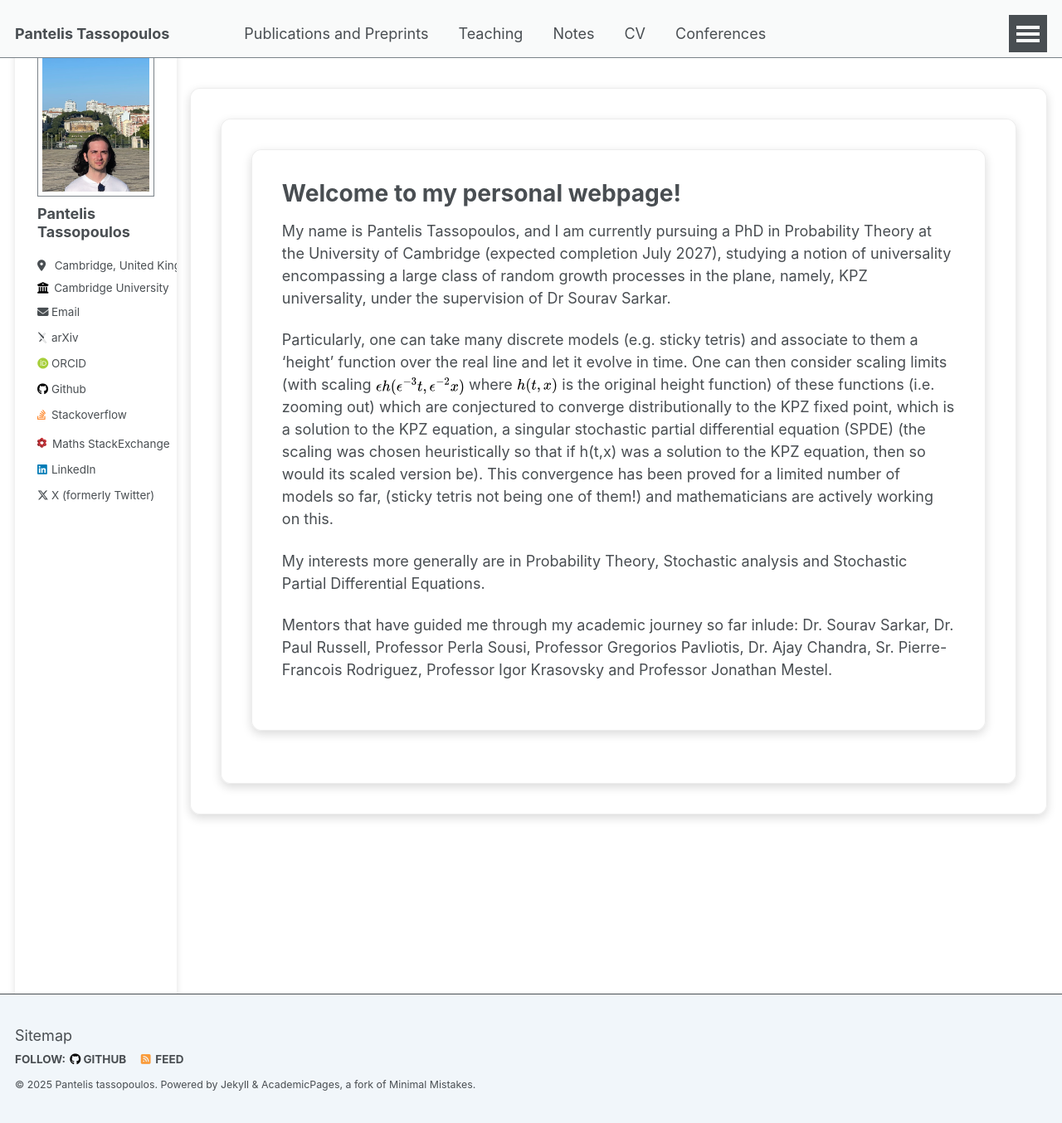
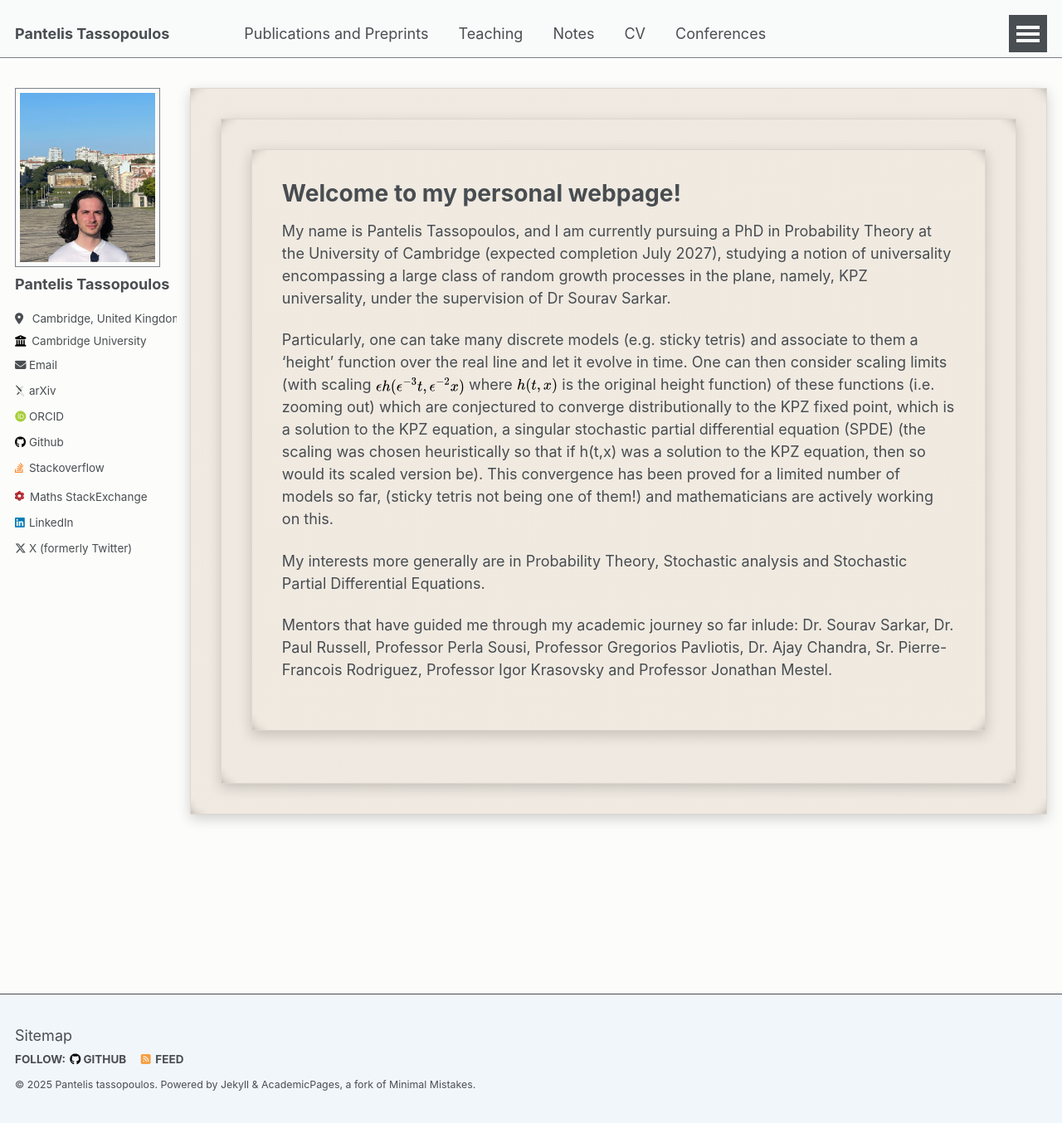
Before and after one commit to PantelisTass/PantelisTass.github.io, a Jekyll site: the page built from _pages/about.md, in a window 1280 px wide and 1354 px high. Shown: the whole window at 83% size. Built offline with Jekyll 4.4.1, drawn with Linux system fonts in a browser that asks for light colours; some web fonts are replaced.

Commit message:
custom css

```diff
--- a/assets/css/custom.css
+++ b/assets/css/custom.css
@@ -1,37 +1,63 @@
-/* ============================================
-   WHITE PAPER CARD STYLE FOR MAIN CONTENT
-   ============================================ */
+/* ===========================================================
+   REALISTIC PAPER EFFECT — GRAIN + ROUGH EDGES
+   =========================================================== */
+
+/* Main content card (left-aligned from earlier instructions) */
 .page__content,
 .page,
-.wrapper,
 .page__inner-wrap {
-  background: rgba(255, 255, 255, 0.92) !important;
+  background: rgba(245, 239, 230, 0.96) !important; /* warm beige */
   padding: 2rem !important;
-  border-radius: 12px !important;
+  border-radius: 0px !important; /* rough edges look better without roundings */
+  position: relative;
+  overflow: hidden; /* needed for torn edges */
+  border: 1px solid rgba(0,0,0,0.1) !important;
 
-  /* subtle paper/card shadow */
-  box-shadow: 0 4px 12px rgba(0,0,0,0.15) !important;
-
-  /* card border for realism */
-  border: 1px solid rgba(0, 0, 0, 0.07) !important;
+  /* subtle shadow */
+  box-shadow: 0 5px 15px rgba(0,0,0,0.18) !important;
 }
 
-/* Ensure spacing around the card */
-.wrapper {
-  padding-top: 2rem !important;
-  padding-bottom: 2rem !important;
+/* -----------------------------------------------------------
+   1) PAPER GRAIN OVERLAY (noise texture)
+   ----------------------------------------------------------- */
+.page__content::before,
+.page::before,
+.page__inner-wrap::before {
+  content: "";
+  position: absolute;
+  inset: 0;
+  pointer-events: none;
+
+  background-image:
+      radial-gradient(rgba(0,0,0,0.05) 1px, transparent 0),
+      radial-gradient(rgba(0,0,0,0.03) 1px, transparent 0);
+
+  background-size: 2px 2px, 3px 3px;
+  opacity: 0.35; /* adjust grain strength */
+  mix-blend-mode: multiply;
 }
 
-/* Sidebar also gets the card look */
-.sidebar {
-  background: rgba(255, 255, 255, 0.90) !important;
-  border-radius: 10px !important;
-  padding: 1.5rem !important;
-  box-shadow: 0 3px 9px rgba(0,0,0,0.12) !important;
+/* -----------------------------------------------------------
+   2) ROUGH / TORN PAPER EDGES using CSS masks
+   ----------------------------------------------------------- */
+.page__content::after,
+.page::after,
+.page__inner-wrap::after {
+  content: "";
+  position: absolute;
+  inset: 0;
+  pointer-events: none;
+
+  /* jagged edge mask */
+  mask-image:
+     radial-gradient(circle 15px at top left, transparent 0, black 20px),
+     radial-gradient(circle 15px at top right, transparent 0, black 20px),
+     radial-gradient(circle 15px at bottom left, transparent 0, black 20px),
+     radial-gradient(circle 15px at bottom right, transparent 0, black 20px);
+
+  mask-composite: exclude;
+  -webkit-mask-composite: xor;
+
+  /* optional edge darkening */
+  box-shadow: inset 0 0 12px rgba(0,0,0,0.25);
 }
-
-/* Remove background from the *overall* page */
-body,
-html {
-  background-color: transparent !important;
-}
```
